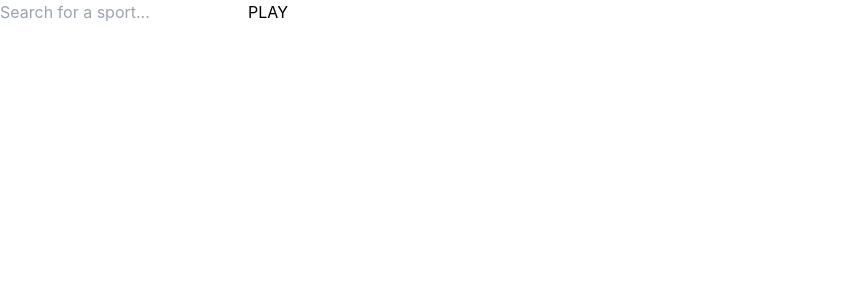
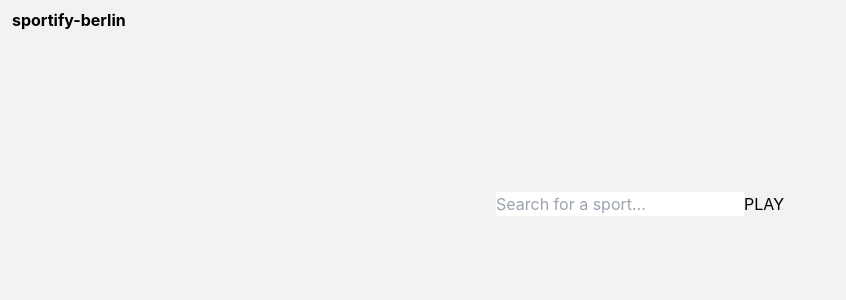
Before and after one commit to Kiko-Climent/sportify-v1, a React (Create React App) app: page / in a window 1280 px wide. Shown: the top 300 px of the page, without its empty margins (0-846 px from the left). Built offline with nearby package versions, Linux system fonts and the light colour scheme; no server answers.

Commit message:
Add layout, navbar

```diff
--- a/src/App.js
+++ b/src/App.js
@@ -1,15 +1,44 @@
-import React from 'react';
+import React, { useEffect } from 'react';
 import { BrowserRouter as Router, Routes, Route } from 'react-router-dom';
-import SearchBar from './components/search_bar/SearchBar';
-import SportsLocations from './components/sportsLocations';
+import { useDispatch } from 'react-redux';
+import { setLocations, setLoading } from './redux/slices/sportsLocationsSlice';
+import Layout from './components/layout/Layout';
+import Home from './pages/Home';
+import Results from './pages/Results';
 
 const App = () => {
+  const dispatch = useDispatch();
+
+  useEffect(() => {
+    dispatch(setLoading(true)); // Comenzar el estado de carga
+
+    fetch(
+      'https://firestore.googleapis.com/v1/projects/sportify-v1/databases/(default)/documents/sports_locations'
+    )
+      .then((response) => {
+        if (!response.ok) {
+          throw new Error(`Error: ${response.statusText}`);
+        }
+        return response.json();
+      })
+      .then((data) => {
+        dispatch(setLocations(data.documents || [])); // Guardar los datos en Redux
+        dispatch(setLoading(false)); // Finalizar el estado de carga
+      })
+      .catch((error) => {
+        console.error('Error fetching data:', error);
+        dispatch(setLoading(false)); // Manejar errores
+      });
+  }, [dispatch]);
+
   return (
     <Router>
-      <Routes>
-        <Route path="/" element={<SearchBar />} />
-        <Route path="/sports-locations" element={<SportsLocations />} />
-      </Routes>
+      <Layout>
+        <Routes>
+          <Route path="/" element={<Home />} />
+          <Route path="/sports-locations" element={<Results />} />
+        </Routes>
+      </Layout>
     </Router>
   );
 };
--- /dev/null
+++ b/src/components/layout/Layout.js
@@ -0,0 +1,13 @@
+import React from "react";
+import Nav from "./Nav";
+
+const Layout = ({children}) => {
+  return(
+    <div>
+      <Nav />
+      <main>{children}</main>
+    </div>
+  )
+}
+
+export default Layout;
--- /dev/null
+++ b/src/components/layout/Nav.js
@@ -0,0 +1,14 @@
+import React from "react";
+
+const Nav = () => {
+  return (
+    <nav className="fixed w-full py-2 px-3">
+      <div className="font-bold">sportify-berlin</div>
+      <div>
+        <ul></ul>
+      </div>
+    </nav>
+  )
+}
+
+export default Nav;
--- a/src/components/search_bar/SearchBar.js
+++ b/src/components/search_bar/SearchBar.js
@@ -1,20 +1,28 @@
 import React, { useState } from 'react';
 import { useNavigate } from 'react-router-dom';
-import { useDispatch } from 'react-redux';
+import { useDispatch, useSelector } from 'react-redux';
 import { setFilteredLocations } from '../../redux/slices/sportsLocationsSlice';
 
 const SearchBar = () => {
   const [searchTerm, setSearchTerm] = useState('');
   const dispatch = useDispatch();
   const navigate = useNavigate();
+  const locations = useSelector((state) => state.sportsLocations.locations); // Acceso a todos los datos
 
   const handleSearch = () => {
-    dispatch(setFilteredLocations(searchTerm)); // Enviar el término de búsqueda a Redux
+    if (!locations || locations.length === 0) {
+      alert('Data is still loading. Please wait!');
+      return;
+    }
+
+    dispatch(setFilteredLocations(searchTerm)); // Filtrar en Redux
     navigate('/sports-locations'); // Redirigir a la página de resultados
   };
 
   return (
-    <div>
+    <section className='flex items-center justify-center'>
+      <div></div>
+      <div className='pt-48'>
         <input
           type="text"
           placeholder="Search for a sport..."
@@ -23,6 +31,7 @@ const SearchBar = () => {
         />
         <button onClick={handleSearch}>PLAY</button>
       </div>
+    </section>
   );
 };
 
--- a/src/components/sportsLocations.js
+++ b/src/components/sportsLocations.js
@@ -1,50 +1,26 @@
-import { useEffect } from 'react';
-import { useDispatch, useSelector } from 'react-redux';
-import { setLocations, setLoading } from '../redux/slices/sportsLocationsSlice';
+import React from 'react';
+import { useSelector } from 'react-redux';
 
 const SportsLocations = () => {
-  const dispatch = useDispatch();
-  const locations = useSelector((state) => state.sportsLocations.locations); // Todos los datos
   const filteredLocations = useSelector((state) => state.sportsLocations.filteredLocations); // Datos filtrados
   const loading = useSelector((state) => state.sportsLocations.loading);
-
-  useEffect(() => {
-    dispatch(setLoading(true));
-
-    fetch(
-      'https://firestore.googleapis.com/v1/projects/sportify-v1/databases/(default)/documents/sports_locations'
-    )
-      .then((response) => {
-        if (!response.ok) {
-          throw new Error(`Error: ${response.statusText}`);
-        }
-        return response.json();
-      })
-      .then((data) => {
-        dispatch(setLocations(data.documents || [])); // Almacenar todos los datos
-        dispatch(setLoading(false));
-      })
-      .catch((error) => {
-        console.error('Error fetching data:', error);
-        dispatch(setLoading(false));
-      });
-  }, [dispatch]);
-
-  const results = filteredLocations.length > 0 ? filteredLocations : locations;
 
   if (loading) {
     return <div>Loading...</div>;
   }
 
-  if (!results || results.length === 0) {
+  if (!filteredLocations || filteredLocations.length === 0) {
     return <div>No locations found</div>;
   }
 
   return (
-    <div>
-      <h1>Sports Locations</h1>
+    <section className='flex justify-center pt-48'>
+      <div className='flex'>
+        <h1>Sports Locations:</h1>
+      </div>
+      <div className='flex'>
         <ul>
-        {results.map((location, index) => {
+          {filteredLocations.map((location, index) => {
             const fields = location.fields || {};
             return (
               <li key={index}>
@@ -64,6 +40,7 @@ const SportsLocations = () => {
           })}
         </ul>
       </div>
+    </section>
   );
 };
 
--- a/src/index.css
+++ b/src/index.css
@@ -2,6 +2,11 @@
 @tailwind components;
 @tailwind utilities;
 
+@layer base {
+  body {
+    @apply bg-bg_color;
+  }
+}
 
 body {
   margin: 0;
--- /dev/null
+++ b/src/pages/Home.js
@@ -0,0 +1,12 @@
+import React from "react";
+import SearchBar from "../components/search_bar/SearchBar";
+
+const Home = () => {
+  return(
+    <div>
+      <SearchBar />
+    </div>
+  )
+}
+
+export default Home;
--- /dev/null
+++ b/src/pages/Results.js
@@ -0,0 +1,12 @@
+import React from "react";
+import SportsLocations from "../components/sportsLocations";
+
+const Results = () => {
+  return(
+    <div>
+      <SportsLocations />
+    </div>
+  )
+}
+
+export default Results;
--- a/tailwind.config.js
+++ b/tailwind.config.js
@@ -4,7 +4,11 @@ module.exports = {
     "./src/**/*.{js,jsx,ts,tsx}",
   ],
   theme: {
-    extend: {},
+    extend: {
+      colors: {
+        bg_color:'#f2f2f2'
+      },
+    },
   },
   plugins: [],
 }
```
Lines whose indentation alone changed are shown as unchanged.
